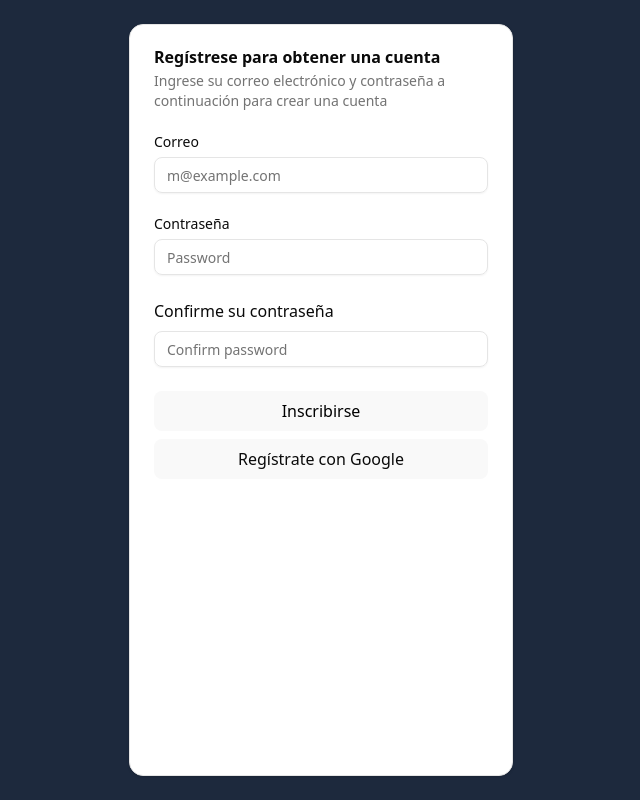
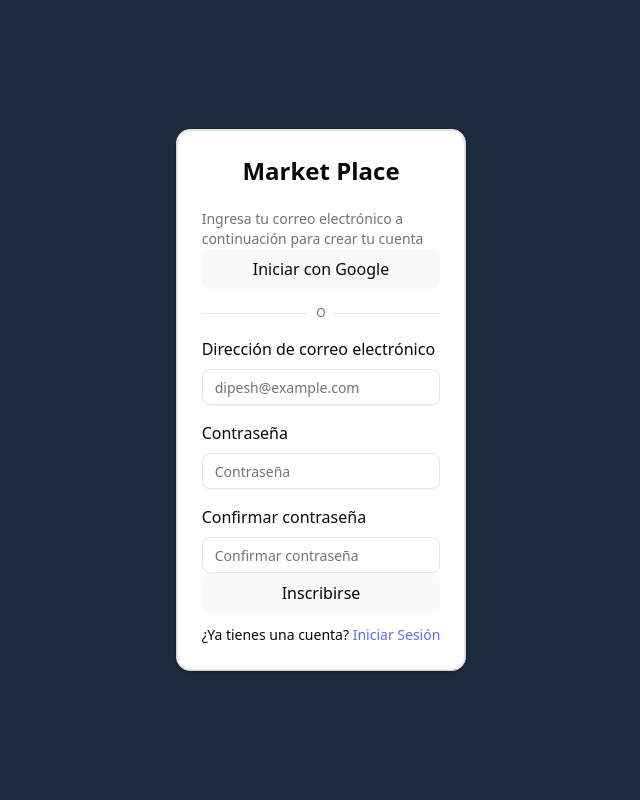
Before and after one commit to ramirezluisa503/marketplace, a React (Vite) app: page /signup in a window 1280 px wide. Shown: the whole page, without its empty margins (319-959 px from the left). Built offline with nearby package versions, Linux system fonts and the light colour scheme.

Commit message:
Organizando las claves de firebase para ingresar con google, reorganizar el signup y el login

```diff
--- a/src/pages/login/login.tsx
+++ b/src/pages/login/login.tsx
@@ -1,11 +1,124 @@
+import { Button } from '@/components/ui/button';
+import {
+  Card,
+  CardAction,
+  CardContent,
+  CardDescription,
+  CardFooter,
+  CardHeader,
+  CardTitle,
+} from '@/components/ui/card';
+import { Input } from '@/components/ui/input';
+import { Label } from '@/components/ui/label';
+import { useUserAuth } from '@/context/userAuthContext';
+import type { UserLogIn } from '@/types/types';
+import { LogIn } from 'lucide-react';
 import * as React from 'react';
+import { useNavigate, Link} from 'react-router-dom';
+
+const initialValue: UserLogIn = {
+  email: '',
+  password: ''
+};
 
 interface ILoginProps{
 
 }
 
 const Login: React.FunctionComponent<ILoginProps> = (props) =>{
-    return <div>Login</div>;
+
+
+    const { googleSignIn, logIn } = useUserAuth();
+    const navigate = useNavigate();
+
+    const [userLoginInfo, setUserLoginInfo] = React.useState<UserLogIn>(initialValue);
+
+    const handleSubmit = async (e: React.FormEvent<HTMLFormElement>) => {
+      e.preventDefault();
+      try {
+        console.log('La información del usuario es: ', userLoginInfo);
+        await LogIn(userLoginInfo.email, userLoginInfo.password);
+        navigate("/");
+      } catch (error) {
+        console.log('Error : ', error);
+      }
+    };
+
+
+    /*La función handleGoogleSignIn funciona de manera similar, pero en lugar de usar el email y la contraseña, llama a la función googleSignIn para autenticar al usuario a través de Google. */
+    const handleGoogleSignIn = async (e: React.MouseEvent<HTMLButtonElement>) => {
+      e.preventDefault();
+      try {
+        await googleSignIn();
+        navigate("/");
+      } catch (error) {
+        console.log("Error : ", error);
+      }
+    };
+
+
+
+
+    return (
+      <div className="bg-slate-800 w-screen h-screen ">
+        <div className="container p-6 flex h-full justify-center">
+          <Card className="w-full max-w-sm ">
+            <CardHeader>
+              <CardTitle>Regístrese para obtener una cuenta</CardTitle>
+              <CardDescription>
+                Ingrese su correo electrónico y contraseña a continuación para crear una cuenta
+              </CardDescription>
+            </CardHeader>
+            <CardContent>
+              <form onSubmit={handleSubmit}>
+                <div className="flex flex-col gap-6">
+                  <div className="grid gap-2">
+                    <Label htmlFor="email">Correo</Label>
+                    <Input
+                      id="email"
+                      type="email"
+                      value={userLoginInfo.email}
+                      placeholder="m@example.com"
+                      onChange={(e: React.ChangeEvent<HTMLInputElement>) =>
+                        setUserLoginInfo({ ...userLoginInfo, email: e.target.value })
+                      }
+                      required
+                    />
+                  </div>
+                  <div className="grid gap-2">
+                    <div className="flex items-center">
+                      <Label htmlFor="password">Contraseña</Label>
+                    </div>
+                    <Input
+                      id="password"
+                      type="password"
+                      placeholder="Password"
+                      value={userLoginInfo.password}
+                      onChange={(e: React.ChangeEvent<HTMLInputElement>) =>
+                        setUserLoginInfo({ ...userLoginInfo, password: e.target.value })
+                      }
+                      required
+                    />
+                  </div>
+                </div>
+                <CardFooter className="flex-col gap-2 p-0 pt-6">
+                  <Button
+                  type="submit"
+                  className="w-full text-black">
+                    Inscribirse
+                  </Button>
+                  <p className='mt-3 text-sm text-center'>
+                    No tienes una cuenta ? <Link to="/signup">Inscribirse</Link>
+
+                  </p>
+                </CardFooter>
+              </form>
+            </CardContent>
+          </Card>
+        </div>
+
+      </div>
+    );
 }
 
 export default Login;
--- a/src/pages/singup/singup.tsx
+++ b/src/pages/singup/singup.tsx
@@ -1,24 +1,24 @@
-import { Button } from '@/components/ui/button';
+import { Button } from "@/components/ui/button";
 import {
   Card,
-  CardAction,
   CardContent,
   CardDescription,
   CardFooter,
   CardHeader,
   CardTitle,
-} from '@/components/ui/card';
-import { Input } from '@/components/ui/input';
-import { Label } from '@/components/ui/label';
-import { useUserAuth } from '@/context/userAuthContext';
-import type { UserSingIn } from '@/types/types';
-import * as React from 'react';
-import { useNavigate } from 'react-router-dom';
+} from "@/components/ui/card";
+import { Input } from "@/components/ui/input";
+import { useUserAuth } from "@/context/userAuthContext";
+import type { UserSignIn } from "@/types/types";
+import { Label } from "@radix-ui/react-label";
+import * as React from "react";
+import { Link, useNavigate } from "react-router-dom";
 
-const initialValue: UserSingIn = {
-  email: '',
-  password: '',
-  confirmPassword: '',
+
+const initialValue: UserSignIn = {
+  email: "",
+  password: "",
+  confirmPassword: "",
 };
 
 interface ISignupProps {}
@@ -26,24 +26,8 @@ interface ISignupProps {}
 const Signup: React.FunctionComponent<ISignupProps> = () => {
   const { googleSignIn, signUp } = useUserAuth();
   const navigate = useNavigate();
-  const [userInfo, setUserInfo] = React.useState<UserSingIn>(initialValue);
-
-  const handleSubmit = async (e: React.FormEvent<HTMLFormElement>) => {
-    e.preventDefault();
-    if (userInfo.password !== userInfo.confirmPassword) {
-      console.log('Las contraseñas no coinciden.');
-      return;
-    }
-    try {
-      console.log('La información del usuario es: ', userInfo);
-      await signUp(userInfo.email, userInfo.password);
-      navigate("/");
-    } catch (error) {
-      console.log('Error : ', error);
-    }
-  };
-
-  const handleGoogleSignIn = async (e: React.MouseEvent<HTMLButtonElement>) => {
+  const [userInfo, setUserInfo] = React.useState<UserSignIn>(initialValue);
+  const handleGoogleSignIn = async (e: React.MouseEvent<HTMLElement>) => {
     e.preventDefault();
     try {
       await googleSignIn();
@@ -52,89 +36,101 @@ const Signup: React.FunctionComponent<ISignupProps> = () => {
       console.log("Error : ", error);
     }
   };
-
+  const handleSubmit = async (e: React.MouseEvent<HTMLFormElement>) => {
+    e.preventDefault();
+    try {
+      console.log("The user info is : ", userInfo);
+      await signUp(userInfo.email, userInfo.password);
+      navigate("/");
+    } catch (error) {
+      console.log("Error : ", error);
+    }
+  };
   return (
-
-      <div className="bg-slate-800 w-screen h-screen ">
-        <div className="container p-6 flex h-full justify-center">
-
-          <Card className="w-full max-w-sm ">
-            <CardHeader>
-              <CardTitle>Regístrese para obtener una cuenta</CardTitle>
-              <CardDescription>
-                Ingrese su correo electrónico y contraseña a continuación para crear una cuenta
-              </CardDescription>
-            </CardHeader>
-            <CardContent>
+    <div className="bg-slate-800 w-screen h-screen">
+      <div className="container p-6 flex h-full justify-center">
+        <div className="flex justify-center items-center w-full">
+          <div className="max-w-sm rounded-xl border bg-card text-card-foreground shadow-sm">
+            <Card>
               <form onSubmit={handleSubmit}>
-                <div className="flex flex-col gap-6">
+                <CardHeader className="space-y-1">
+                  <CardTitle className="text-2xl text-center mb-4">
+                    Market Place
+                  </CardTitle>
+                  <CardDescription>
+                    Ingresa tu correo electrónico a continuación para crear tu cuenta
+                  </CardDescription>
+                </CardHeader>
+                <CardContent className="grid gap-4">
+                  <div className="grid">
+                    <Button variant="outline" onClick={handleGoogleSignIn}>
+                      Iniciar con Google
+                    </Button>
+                  </div>
+                  <div className="relative">
+                    <div className="absolute inset-0 flex items-center">
+                      <span className="w-full border-t" />
+                    </div>
+                    <div className="relative flex justify-center text-xs uppercase">
+                      <span className="bg-background px-2 text-muted-foreground">
+                        o
+                      </span>
+                    </div>
+                  </div>
                   <div className="grid gap-2">
-                    <Label htmlFor="email">Correo</Label>
+                    <Label htmlFor="email">Dirección de correo electrónico</Label>
                     <Input
                       id="email"
                       type="email"
+                      placeholder="dipesh@example.com"
                       value={userInfo.email}
-                      placeholder="m@example.com"
                       onChange={(e: React.ChangeEvent<HTMLInputElement>) =>
                         setUserInfo({ ...userInfo, email: e.target.value })
                       }
-                      required
                     />
                   </div>
                   <div className="grid gap-2">
-                    <div className="flex items-center">
-                      <Label htmlFor="password">Contraseña</Label>
-                    </div>
+                    <Label htmlFor="password">Contraseña</Label>
                     <Input
                       id="password"
                       type="password"
-                      placeholder="Password"
+                      placeholder="Contraseña"
                       value={userInfo.password}
                       onChange={(e: React.ChangeEvent<HTMLInputElement>) =>
                         setUserInfo({ ...userInfo, password: e.target.value })
                       }
-                      required
                     />
                   </div>
                   <div className="grid gap-2">
-                    <label htmlFor="confirmpassword">Confirme su contraseña</label>
+                    <Label htmlFor="confirmpassword">Confirmar contraseña</Label>
                     <Input
                       id="confirmpassword"
                       type="password"
-                      placeholder="Confirm password"
+                      placeholder="Confirmar contraseña"
                       value={userInfo.confirmPassword}
                       onChange={(e: React.ChangeEvent<HTMLInputElement>) =>
-                        setUserInfo({ ...userInfo, confirmPassword: e.target.value })
+                        setUserInfo({
+                          ...userInfo,
+                          confirmPassword: e.target.value,
+                        })
                       }
                     />
                   </div>
-                </div>
-                <CardFooter className="flex-col gap-2 p-0 pt-6">
-                  <Button
-                  type="submit"
-                  className="w-full text-black">
+                </CardContent>
+                <CardFooter className="flex flex-col">
+                  <Button className="w-full text-black" type="submit">
                     Inscribirse
                   </Button>
-                  <Button
-                    variant="outline"
-                    onClick={handleGoogleSignIn}
-                    className="w-full"
-                  >
-                    Regístrate con Google
-                  </Button>
+                  <p className="mt-3 text-sm text-center">
+                    ¿Ya tienes una cuenta? <Link to="/login">Iniciar Sesión</Link>
+                  </p>
                 </CardFooter>
               </form>
-            </CardContent>
-          </Card>
-
-
+            </Card>
+          </div>
         </div>
-
       </div>
-
-
-
-
+    </div>
   );
 };
 
--- a/src/types/types.tsx
+++ b/src/types/types.tsx
@@ -3,7 +3,7 @@ export interface UserLogIn{
     password:string,
 }
 
-export interface UserSingIn{
+export interface UserSignIn{
     email:string,
     password:string,
     confirmPassword: string,
```
Also changed, not shown: src/context/userAuthContext.tsx (+30 -14 lines), src/firebaseConfig.ts (+6 -6 lines).
